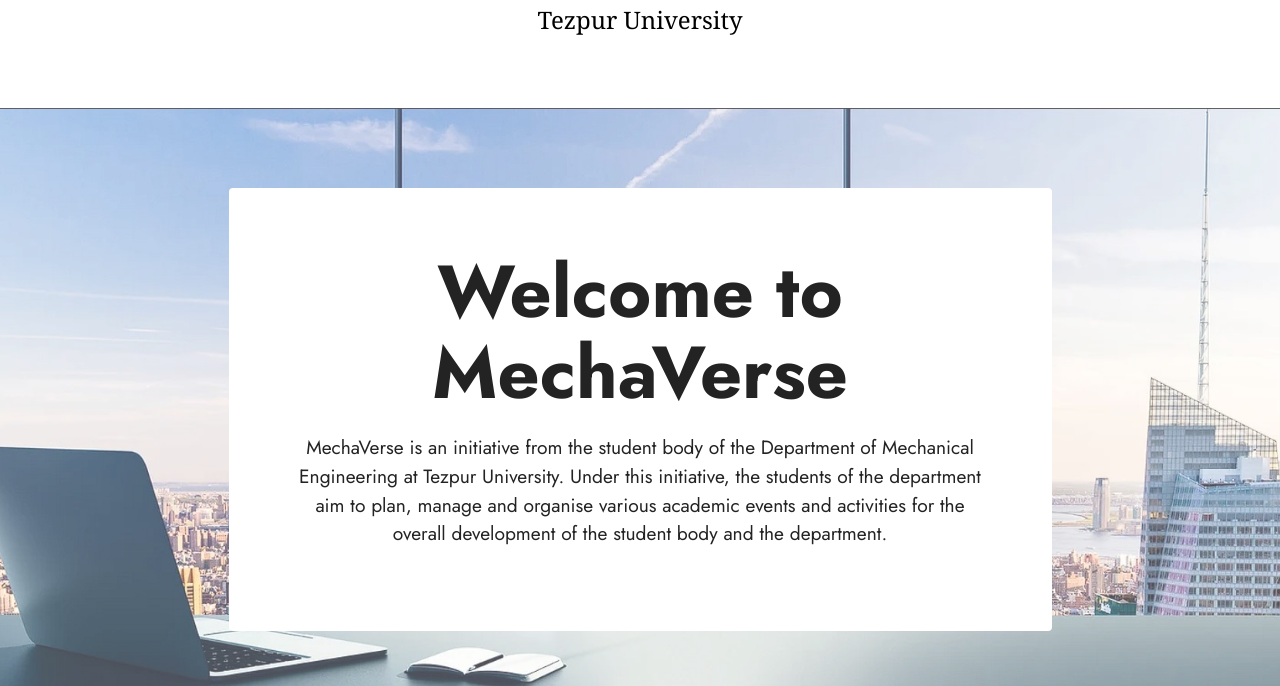
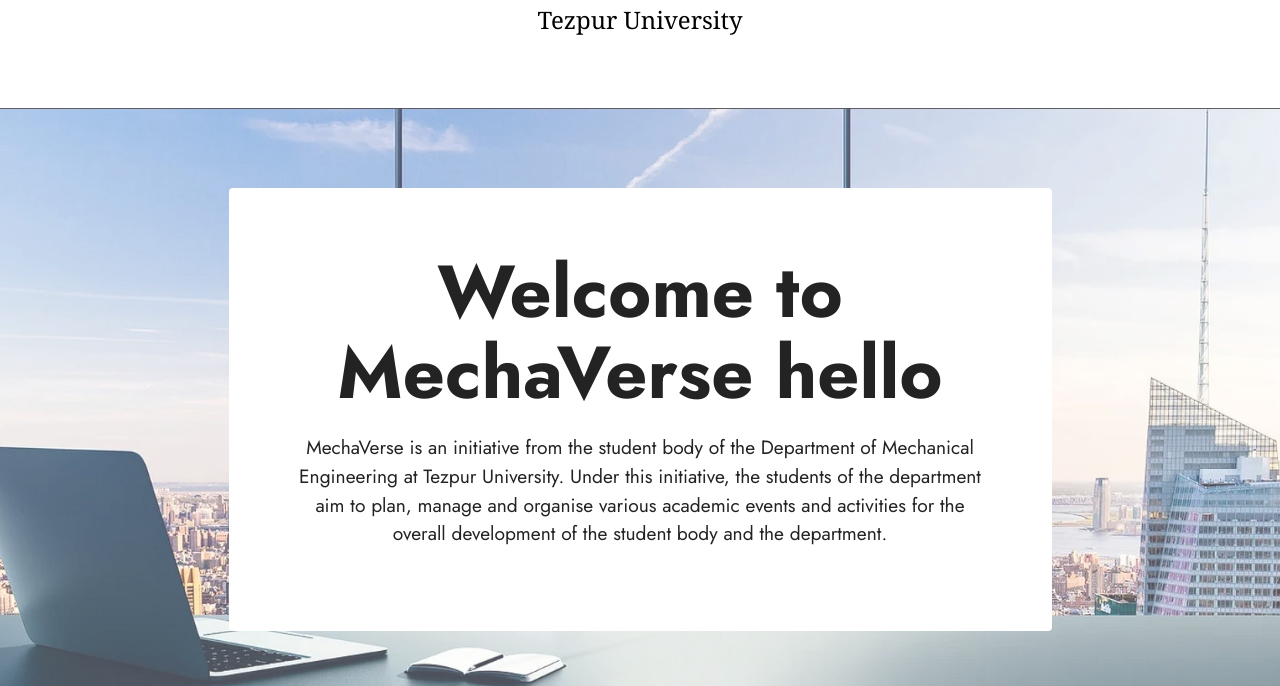
Before and after one commit to Aryanhp3m/MechaVerse, a plain HTML site: page index.html in a window 1280 px wide. Shown: the part 114-800 px from the top of the page. Drawn offline with Linux system fonts and the light colour scheme.

Commit message:
Update index.html

```diff
--- a/index.html
+++ b/index.html
@@ -109,7 +109,7 @@
                     <div class="card-wrapper">
                         <div class="card-box align-center">
                             <h1 class="card-title mbr-fonts-style mb-3 display-1">
-                                <strong>Welcome to MechaVerse</strong>
+                                <strong>Welcome to MechaVerse hello</strong>
                             </h1>
                             <p class="mbr-text mbr-fonts-style display-7">MechaVerse is an initiative from the student body of the Department of Mechanical Engineering at Tezpur University. Under this initiative, the students of the department aim to plan, manage and organise various academic events and activities for the overall development of the student body and the department.</p>
                             <!-- <div class="mbr-section-btn mt-3">
```
